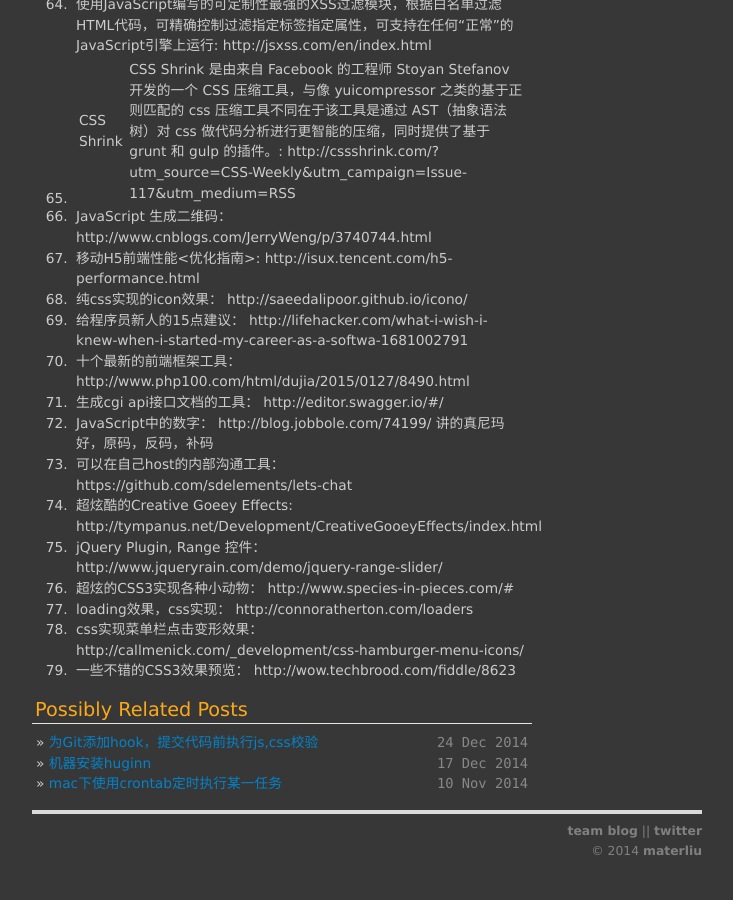
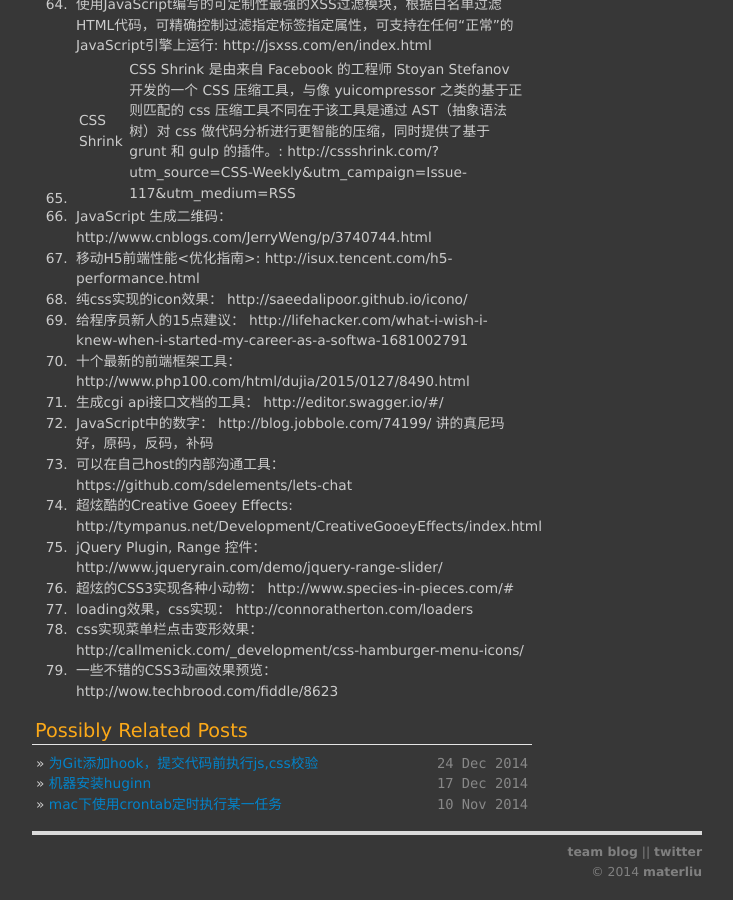
Before and after one commit to materliu/materliu.github.io, a Jekyll site: the page built from all/web/_posts/2014-12-16-hotchpotch.md, in a window 1280 px wide and 900 px high, scrolled down 2771 px. Shown: the whole window, without its empty margins (273-1006 px from the left). Built offline with Jekyll 4.4.1, drawn with Linux system fonts in a browser that asks for light colours; Markdown is read by kramdown in place of the engine named in the settings.

Commit message:
change wording

```diff
--- a/all/web/_posts/2014-12-16-hotchpotch.md
+++ b/all/web/_posts/2014-12-16-hotchpotch.md
@@ -83,4 +83,4 @@ title: 大杂烩
 78. 超炫的CSS3实现各种小动物： http://www.species-in-pieces.com/#
 79. loading效果，css实现： http://connoratherton.com/loaders
 80. css实现菜单栏点击变形效果： http://callmenick.com/_development/css-hamburger-menu-icons/
-81. 一些不错的CSS3效果预览： http://wow.techbrood.com/fiddle/8623
+81. 一些不错的CSS3动画效果预览： http://wow.techbrood.com/fiddle/8623
```
